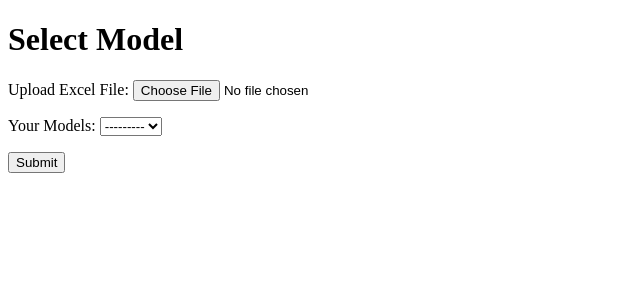
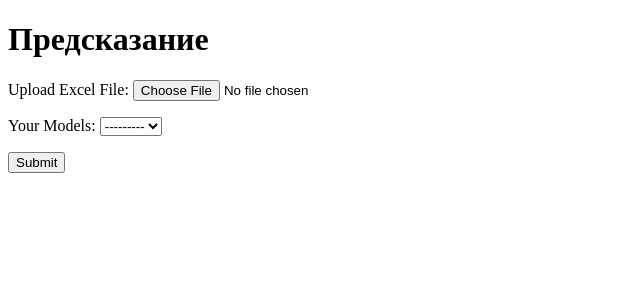
Before and after one commit to Kollo4455/itmoprj, a Django app: page /app/predict/ in a window 1280 px wide. Shown: the part 26-326 px from the top of the page, without its empty margins (0-640 px from the left). Run offline with Django 4.2, Linux system fonts and the light colour scheme; the visitor is signed in with stand-in values (Sample User, id 1); data that the repository does not hold is empty; parts of the project's set-up code (start-up, migrations or seed data) failed here and were passed over.

Commit message:
Обновить requirements.txt

```diff
--- a/template/itmo/model_selection.html
+++ b/template/itmo/model_selection.html
@@ -1,7 +1,7 @@
 {% extends 'base.html' %}
 
 {% block content %}
-    <h1>Select Model</h1>
+    <h1>Предсказание</h1>
     <form method="post" enctype="multipart/form-data">
         {% csrf_token %}
         {{ form.as_p }}
--- a/template/itmo/upload_model.html
+++ b/template/itmo/upload_model.html
@@ -8,4 +8,5 @@
 
         <input type="submit" value="Upload">
     </form>
+    <a href="#">Результаты обучения</a>
 {% endblock %}
```
Also changed, not shown: requirements.txt (+71 -0 lines).
